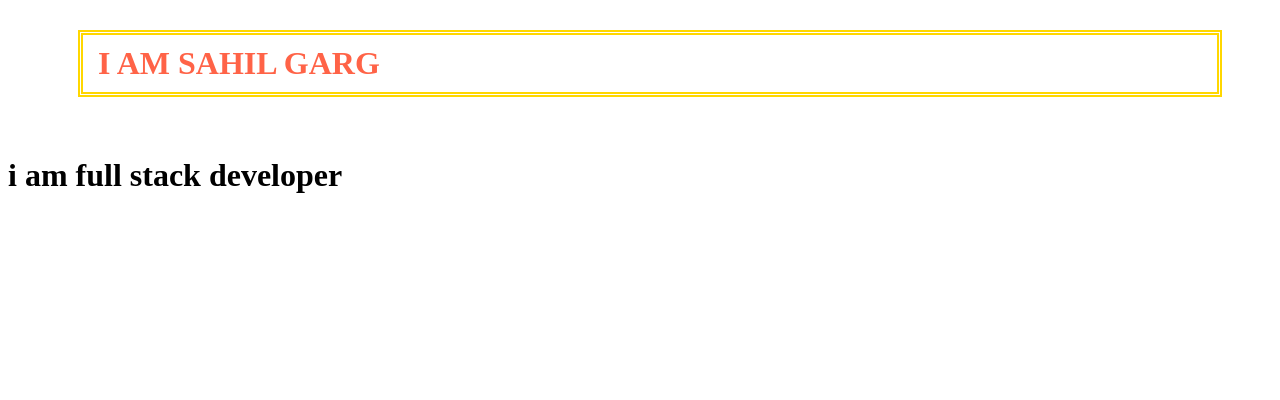
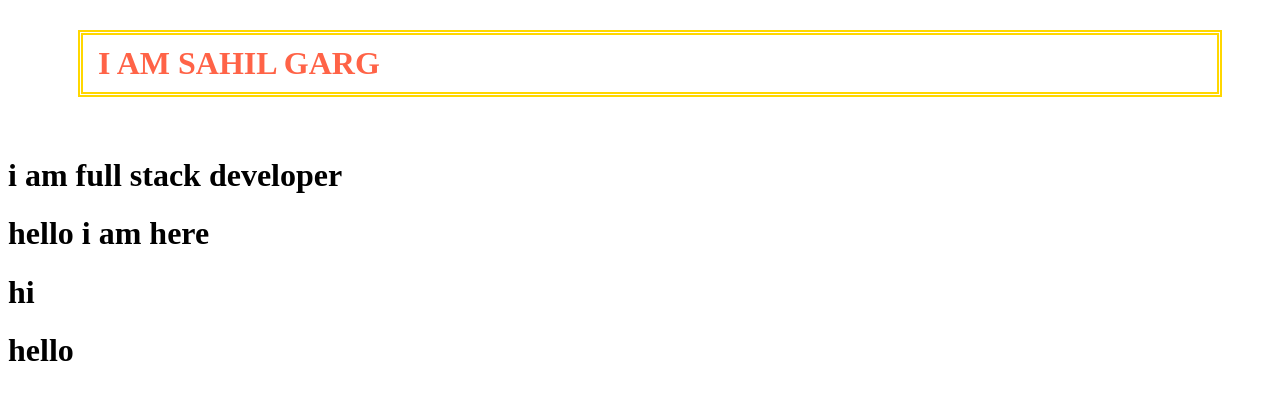
Before and after one commit to sahilgarg6678/assesments_html_css, a plain HTML site: page practise.html in a window 1280 px wide. Drawn offline with Linux system fonts and the light colour scheme.

Commit message:
develop new feature branch

```diff
--- a/practise.html
+++ b/practise.html
@@ -18,5 +18,8 @@
 <body>
     <h1 id="s">I AM SAHIL GARG</h1>
     <h1>i am full stack developer</h1>
+    <h1>hello i am here</h1>
+    <h1>hi</h1>
+    <h1>hello</h1>
 </body>
 </html>
```
